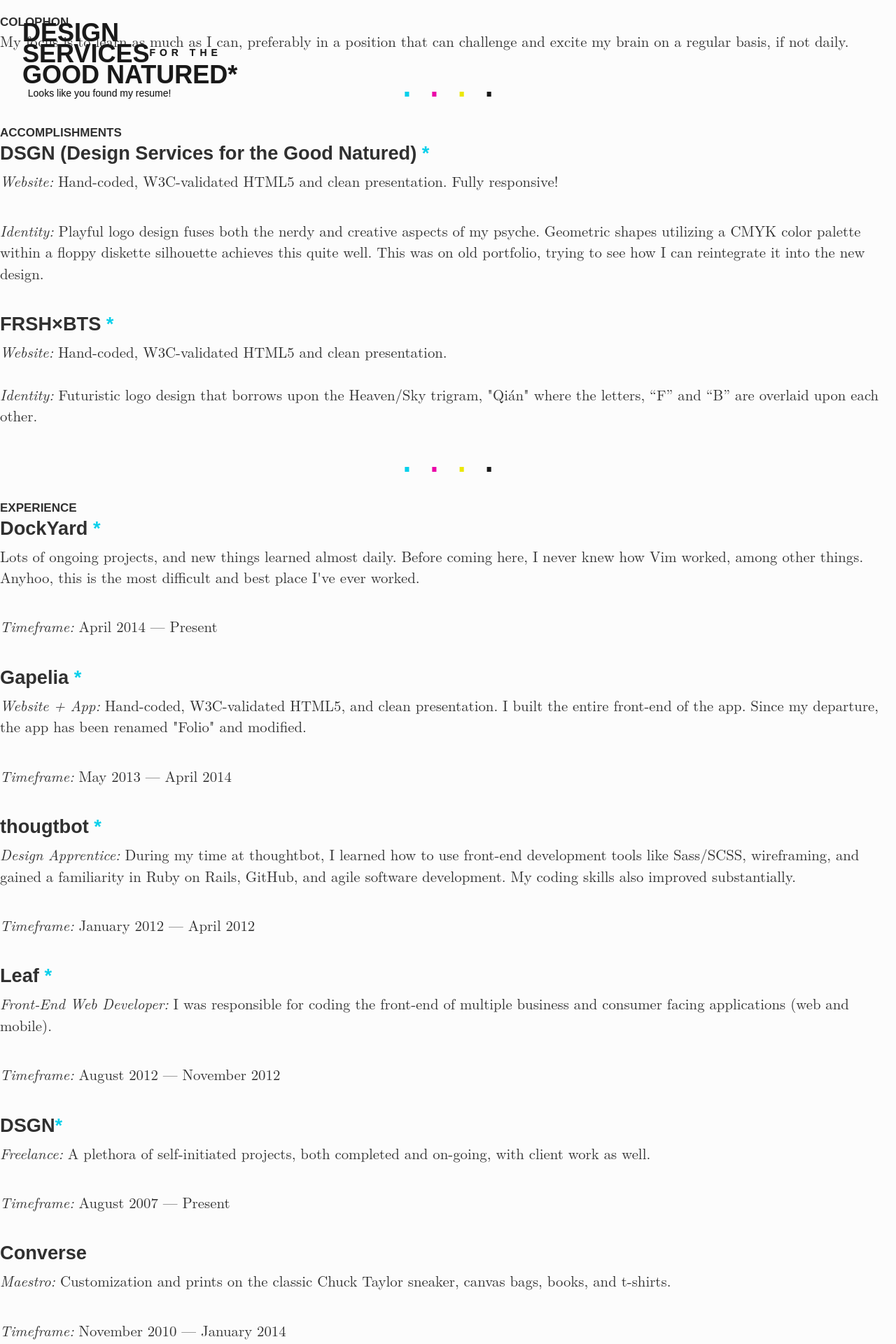
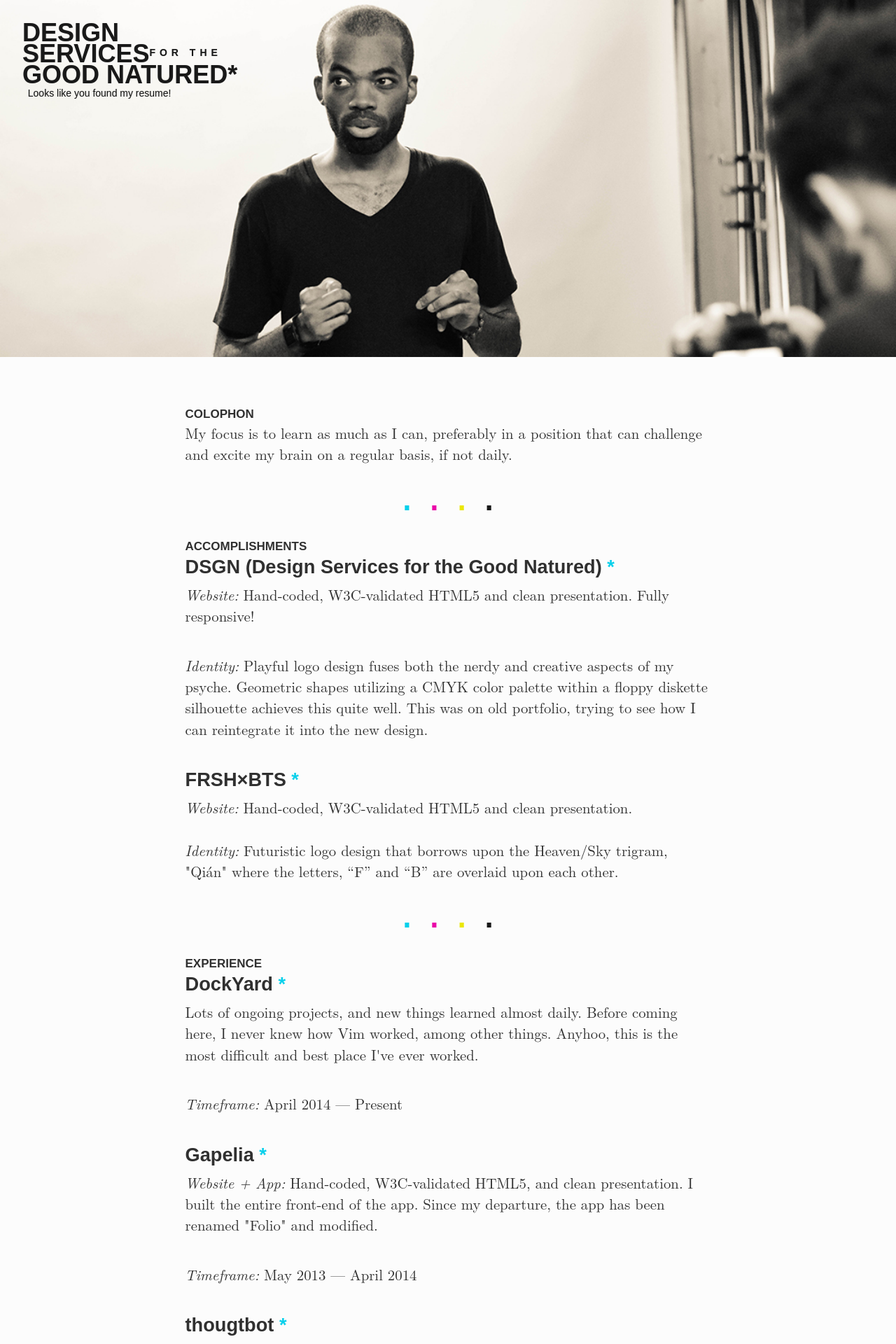
Before and after one commit to NetOpWibby/DSGN, a Jekyll site: the page resume/index.html, which Jekyll copies as it is, in a window 1280 px wide. Shown: the top 1920 px of the page at 70% size. Built offline with Jekyll 4.4.1, drawn with Linux system fonts in a browser that asks for light colours; some web fonts are replaced; Markdown is read by kramdown in place of the engine named in the settings; comment, search, counter and statistics services are not loaded.

Commit message:
* Forgot to update resume structure when I refactored last. Whoops. * Updated "Me" page

```diff
--- a/resume/index.html
+++ b/resume/index.html
@@ -52,10 +52,9 @@
 	<body>
 
 		<div id="full-page-container">
-			<header>
-			</header>
+			<header class="dsgn-header"></header>
 
-			<section id="container">
+			<section id="container" class="layout-wrap">
 				<div class="nav-wrapper">
 					<div id="logo-text">
 						<a id="no-scroll" href="/">Design<br/>Services <span>for the</span><br/>Good Natured*</a>
@@ -70,7 +69,7 @@
 					</div>
 				</div>
 
-				<div class="wrapper">
+				<div class="layout">
 					<section id="thoughts">
 						<div class="thought">
 
@@ -185,15 +184,13 @@
 				</div>
 			</section>
 
-			<footer>
-				<span id="copy">&copy; Paul Anthony Webb</span>
+			<footer class="dsgn-footer">
+				<span class="footer-copyright">&copy; Paul Anthony Webb</span>
 
-				<nav>
-					<ul>
-						<li><a class="link-dribbble" href="http://dribbble.com/nokadota"></a></li>
-						<li><a class="link-github" href="http://github.com/NetOperatorWibby"></a></li>
-						<li><a class="link-twitter" href="http://twitter.com/NetOpWibby"></a></li>
-					</ul>
+				<nav class="footer-link-wrap">
+					<a class="footer-link-item icon-dribbble" href="http://dribbble.com/nokadota"></a>
+					<a class="footer-link-item icon-github" href="http://github.com/NetOperatorWibby"></a>
+					<a class="footer-link-item icon-twitter" href="http://twitter.com/NetOpWibby"></a>
 				</nav>
 			</footer>
 		</div>
```
Also changed, not shown: me/index.html (+7 -2 lines).
